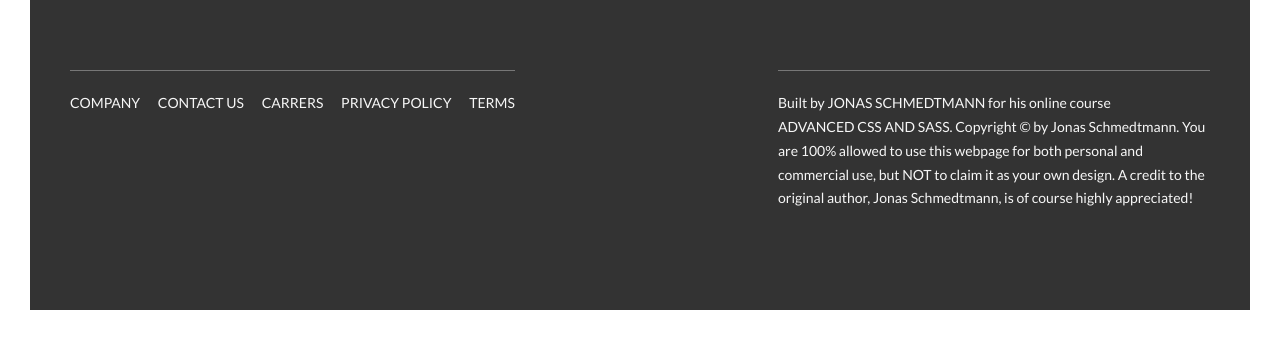
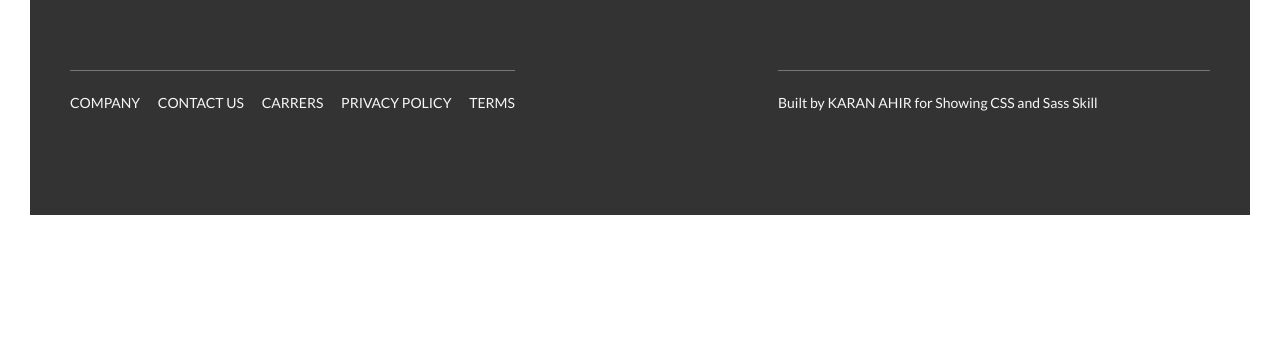
Before and after one commit to KaranAhir2552/Natours, a website: page index.html in a window 1280 px wide. Shown: the part 5815-6155 px from the top of the page. After the commit the page ends 6060 px from the top, so only its background shows below. Drawn offline with Linux system fonts and the light colour scheme.

Commit message:
Update index.html

```diff
--- a/index.html
+++ b/index.html
@@ -390,10 +390,8 @@
                 </div>
                 <div class="col-1-of-2">
                     <p class="footer__copyright">
-                        Built by <a href="#" class="footer__link">Jonas Schmedtmann</a> for his online course <a href="#" class="footer__link">Advanced CSS and Sass</a>.
-                        Copyright &copy; by Jonas Schmedtmann. You are 100% allowed to use this webpage for both personal
-                        and commercial use, but NOT to claim it as your own design. A credit to the original author, Jonas
-                        Schmedtmann, is of course highly appreciated!
+                        Built by <a href="#" class="footer__link">Karan Ahir</a> for Showing CSS and Sass Skill
+
                     </p>
                 </div>
             </div>
```
